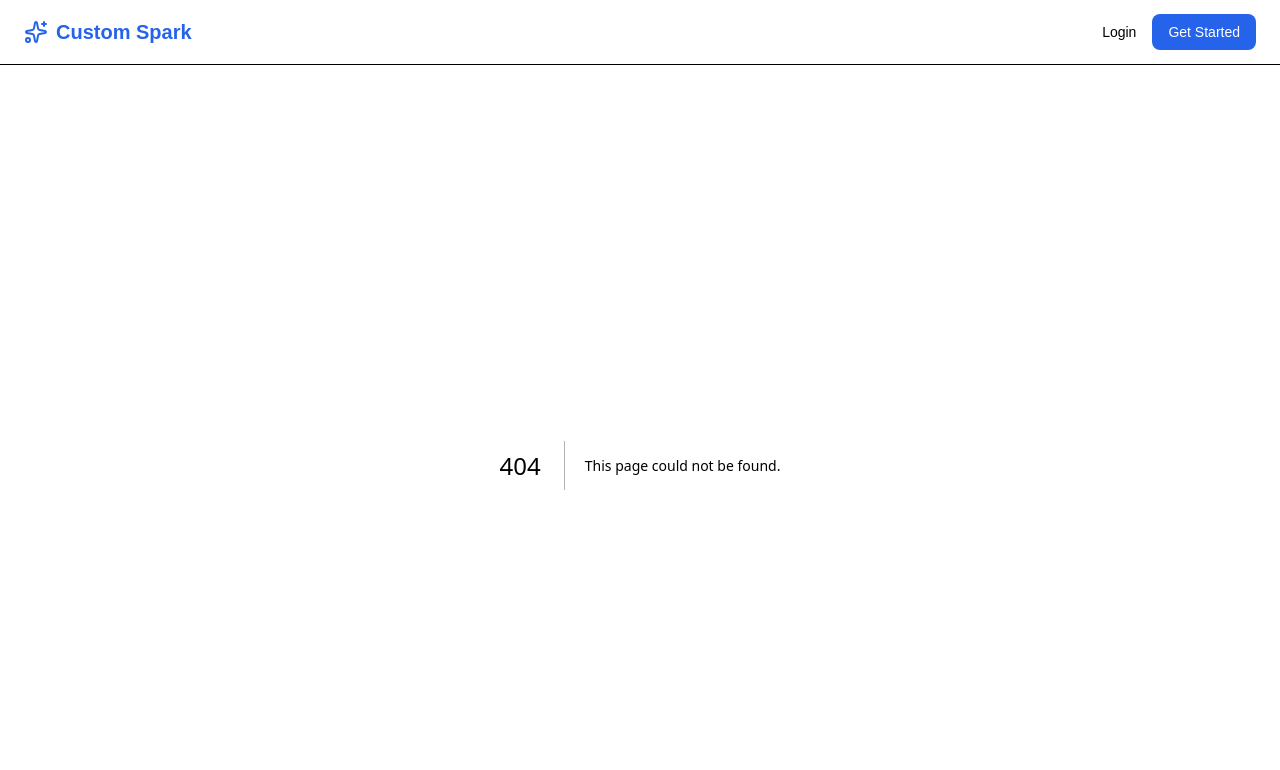
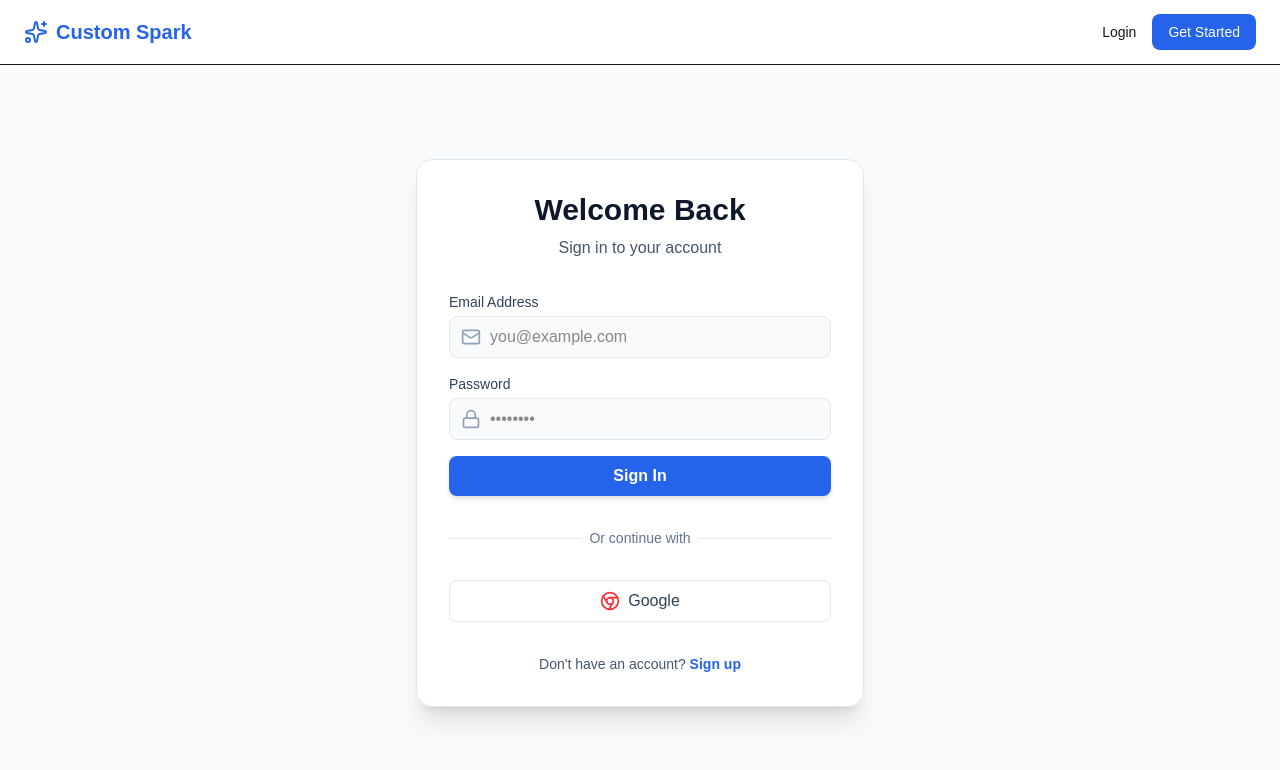
Before and after one commit to nokib-web/CustomSpark, a Next.js app: page /login in a window 1280 px wide. Before the commit this address had no page. Shown: the top 770 px of the page. Built offline with nearby package versions, Linux system fonts and the light colour scheme.

Commit message:
Configure NextAuth.js with Google and Credentials providers

```diff
--- /dev/null
+++ b/src/app/(auth)/auth/error/page.tsx
@@ -0,0 +1,24 @@
+"use client";
+
+import Link from "next/link";
+import { LucideAlertCircle } from "lucide-react";
+
+export default function AuthErrorPage() {
+    return (
+        <div className="min-h-[calc(100vh-64px)] flex items-center justify-center bg-slate-50 dark:bg-slate-950 p-6">
+            <div className="w-full max-w-md bg-white dark:bg-slate-900 rounded-2xl shadow-xl p-8 border border-slate-200 dark:border-slate-800 text-center">
+                <LucideAlertCircle className="h-16 w-16 text-red-500 mx-auto mb-4" />
+                <h1 className="text-2xl font-bold text-slate-900 dark:text-white mb-2">Authentication Error</h1>
+                <p className="text-slate-600 dark:text-slate-400 mb-8">
+                    Something went wrong during the authentication process. Please try again.
+                </p>
+                <Link
+                    href="/login"
+                    className="inline-block px-6 py-2 bg-primary-600 hover:bg-primary-500 text-white font-semibold rounded-lg shadow-md transition-all active:scale-95"
+                >
+                    Back to Login
+                </Link>
+            </div>
+        </div>
+    );
+}
--- /dev/null
+++ b/src/app/(auth)/login/page.tsx
@@ -0,0 +1,117 @@
+"use client";
+
+import { signIn } from "next-auth/react";
+import { useState } from "react";
+import { toast } from "react-hot-toast";
+import { LucideMail, LucideLock, LucideChrome } from "lucide-react";
+
+export default function LoginPage() {
+    const [email, setEmail] = useState("");
+    const [password, setPassword] = useState("");
+    const [loading, setLoading] = useState(false);
+
+    const handleSubmit = async (e: React.FormEvent) => {
+        e.preventDefault();
+        setLoading(true);
+
+        try {
+            const result = await signIn("credentials", {
+                email,
+                password,
+                redirect: true,
+                callbackUrl: "/",
+            });
+
+            if (result?.error) {
+                toast.error("Invalid credentials");
+            }
+        } catch (error) {
+            toast.error("Something went wrong");
+        } finally {
+            setLoading(false);
+        }
+    };
+
+    const handleGoogleSignIn = () => {
+        signIn("google", { callbackUrl: "/" });
+    };
+
+    return (
+        <div className="min-h-[calc(100vh-64px)] flex items-center justify-center bg-slate-50 dark:bg-slate-950 p-6">
+            <div className="w-full max-w-md bg-white dark:bg-slate-900 rounded-2xl shadow-xl p-8 border border-slate-200 dark:border-slate-800">
+                <div className="text-center mb-8">
+                    <h1 className="text-3xl font-bold text-slate-900 dark:text-white">Welcome Back</h1>
+                    <p className="text-slate-600 dark:text-slate-400 mt-2">Sign in to your account</p>
+                </div>
+
+                <form onSubmit={handleSubmit} className="space-y-4">
+                    <div>
+                        <label className="block text-sm font-medium text-slate-700 dark:text-slate-300 mb-1">
+                            Email Address
+                        </label>
+                        <div className="relative">
+                            <LucideMail className="absolute left-3 top-1/2 -translate-y-1/2 text-slate-400 h-5 w-5" />
+                            <input
+                                type="email"
+                                required
+                                value={email}
+                                onChange={(e) => setEmail(e.target.value)}
+                                className="w-full pl-10 pr-4 py-2 bg-slate-50 dark:bg-slate-800 border border-slate-200 dark:border-slate-700 rounded-lg focus:ring-2 focus:ring-primary-500 outline-none transition-all dark:text-white"
+                                placeholder="you@example.com"
+                            />
+                        </div>
+                    </div>
+
+                    <div>
+                        <label className="block text-sm font-medium text-slate-700 dark:text-slate-300 mb-1">
+                            Password
+                        </label>
+                        <div className="relative">
+                            <LucideLock className="absolute left-3 top-1/2 -translate-y-1/2 text-slate-400 h-5 w-5" />
+                            <input
+                                type="password"
+                                required
+                                value={password}
+                                onChange={(e) => setPassword(e.target.value)}
+                                className="w-full pl-10 pr-4 py-2 bg-slate-50 dark:bg-slate-800 border border-slate-200 dark:border-slate-700 rounded-lg focus:ring-2 focus:ring-primary-500 outline-none transition-all dark:text-white"
+                                placeholder="••••••••"
+                            />
+                        </div>
+                    </div>
+
+                    <button
+                        type="submit"
+                        disabled={loading}
+                        className="w-full py-2 bg-primary-600 hover:bg-primary-500 text-white font-semibold rounded-lg shadow-md transition-all active:scale-95 disabled:opacity-50"
+                    >
+                        {loading ? "Signing in..." : "Sign In"}
+                    </button>
+                </form>
+
+                <div className="relative my-8">
+                    <div className="absolute inset-0 flex items-center">
+                        <div className="w-full border-t border-slate-200 dark:border-slate-800"></div>
+                    </div>
+                    <div className="relative flex justify-center text-sm">
+                        <span className="px-2 bg-white dark:bg-slate-900 text-slate-500">Or continue with</span>
+                    </div>
+                </div>
+
+                <button
+                    onClick={handleGoogleSignIn}
+                    className="w-full py-2 flex items-center justify-center gap-2 bg-white dark:bg-slate-800 border border-slate-200 dark:border-slate-700 rounded-lg text-slate-700 dark:text-slate-200 hover:bg-slate-50 dark:hover:bg-slate-700 transition-all font-medium"
+                >
+                    <LucideChrome className="h-5 w-5 text-red-500" />
+                    Google
+                </button>
+
+                <p className="text-center mt-8 text-sm text-slate-600 dark:text-slate-400">
+                    Don't have an account?{" "}
+                    <a href="#" className="font-semibold text-primary-600 hover:text-primary-500">
+                        Sign up
+                    </a>
+                </p>
+            </div>
+        </div>
+    );
+}
--- /dev/null
+++ b/src/app/api/auth/[...nextauth]/route.ts
@@ -0,0 +1,6 @@
+import NextAuth from "next-auth";
+import { authOptions } from "@/lib/auth";
+
+const handler = NextAuth(authOptions);
+
+export { handler as GET, handler as POST };
--- a/src/app/layout.tsx
+++ b/src/app/layout.tsx
@@ -2,6 +2,7 @@ import type { Metadata } from "next";
 import { Geist, Geist_Mono } from "next/font/google";
 import { Toaster } from "react-hot-toast";
 import Navbar from "@/components/Navbar";
+import { AuthProvider } from "@/components/AuthProvider";
 import "./globals.css";
 
 const geistSans = Geist({
@@ -29,9 +30,11 @@ export default function RootLayout({
       <body
         className={`${geistSans.variable} ${geistMono.variable} antialiased`}
       >
-        <Toaster position="top-right" />
-        <Navbar />
-        {children}
+        <AuthProvider>
+          <Toaster position="top-right" />
+          <Navbar />
+          {children}
+        </AuthProvider>
       </body>
     </html>
   );
--- /dev/null
+++ b/src/components/AuthProvider.tsx
@@ -0,0 +1,7 @@
+"use client";
+
+import { SessionProvider } from "next-auth/react";
+
+export function AuthProvider({ children }: { children: React.ReactNode }) {
+    return <SessionProvider>{children}</SessionProvider>;
+}
--- /dev/null
+++ b/src/lib/auth.ts
@@ -0,0 +1,63 @@
+import { NextAuthOptions, getServerSession as getNextAuthSession } from "next-auth";
+import GoogleProvider from "next-auth/providers/google";
+import CredentialsProvider from "next-auth/providers/credentials";
+import { redirect } from "next/navigation";
+
+export const authOptions: NextAuthOptions = {
+    session: {
+        strategy: "jwt",
+    },
+    pages: {
+        signIn: "/login",
+        error: "/auth/error",
+    },
+    providers: [
+        GoogleProvider({
+            clientId: process.env.GOOGLE_CLIENT_ID || "",
+            clientSecret: process.env.GOOGLE_CLIENT_SECRET || "",
+        }),
+        CredentialsProvider({
+            name: "Credentials",
+            credentials: {
+                email: { label: "Email", type: "email", placeholder: "hello@example.com" },
+                password: { label: "Password", type: "password" },
+            },
+            async authorize(credentials) {
+                // This is where you would typically look up the user from your database
+                // For demonstration, we'll return a mock user if credentials are provided
+                if (credentials?.email && credentials?.password) {
+                    return {
+                        id: "1",
+                        name: "Demo User",
+                        email: credentials.email,
+                    };
+                }
+                return null;
+            },
+        }),
+    ],
+    callbacks: {
+        async session({ session, token }) {
+            if (token && session.user) {
+                (session.user as any).id = token.sub;
+            }
+            return session;
+        },
+    },
+};
+
+/**
+ * Helper function to get the server session
+ */
+export const getServerSession = () => getNextAuthSession(authOptions);
+
+/**
+ * Function to be used in Server Components to require authentication
+ */
+export const requireAuth = async () => {
+    const session = await getServerSession();
+    if (!session) {
+        redirect("/login");
+    }
+    return session;
+};
--- /dev/null
+++ b/src/middleware.ts
@@ -0,0 +1,21 @@
+import { withAuth } from "next-auth/middleware";
+
+export default withAuth({
+    pages: {
+        signIn: "/login",
+    },
+});
+
+export const config = {
+    matcher: [
+        /*
+         * Match all request paths except for the ones starting with:
+         * - api (API routes)
+         * - _next/static (static files)
+         * - _next/image (image optimization files)
+         * - favicon.ico (favicon file)
+         * - (public) routes (handled by the matcher logic below)
+         */
+        "/items/add", // Protect this specific route
+    ],
+};
```
